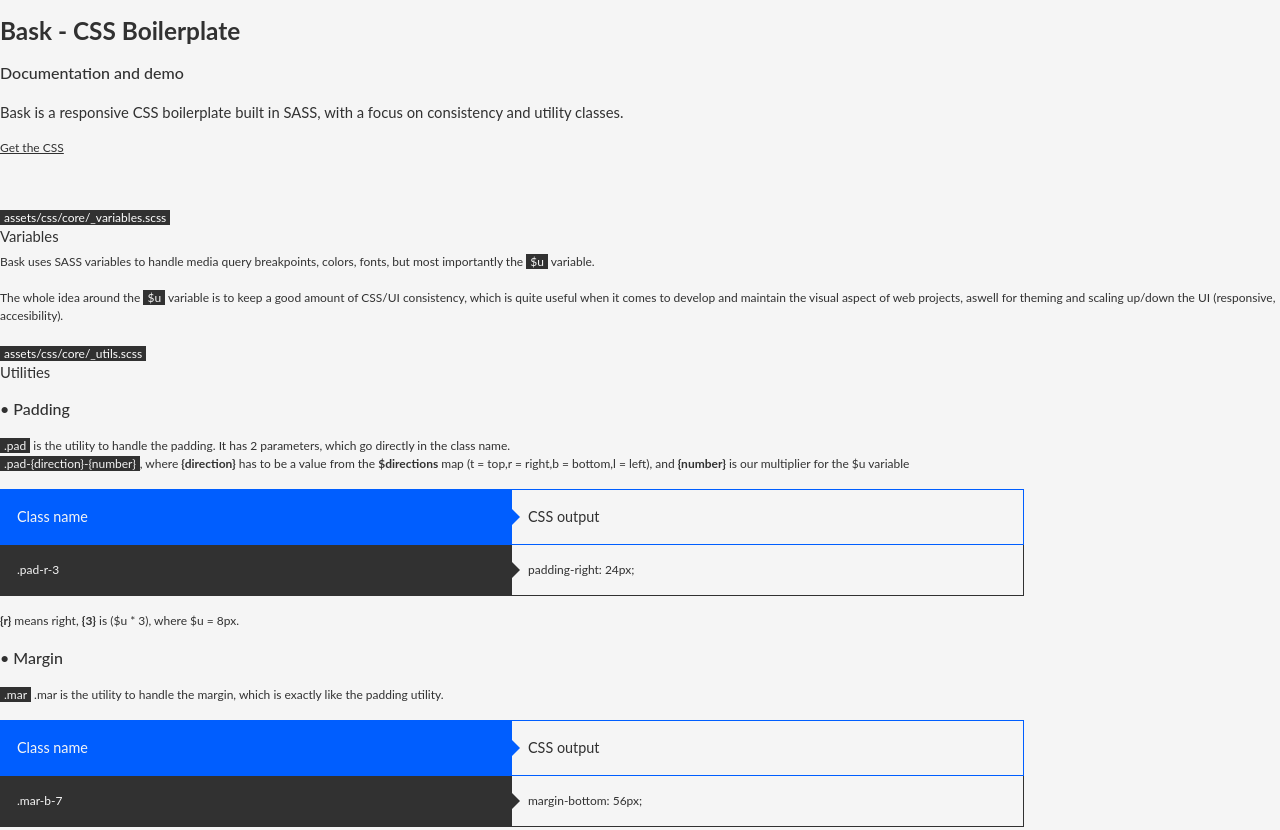
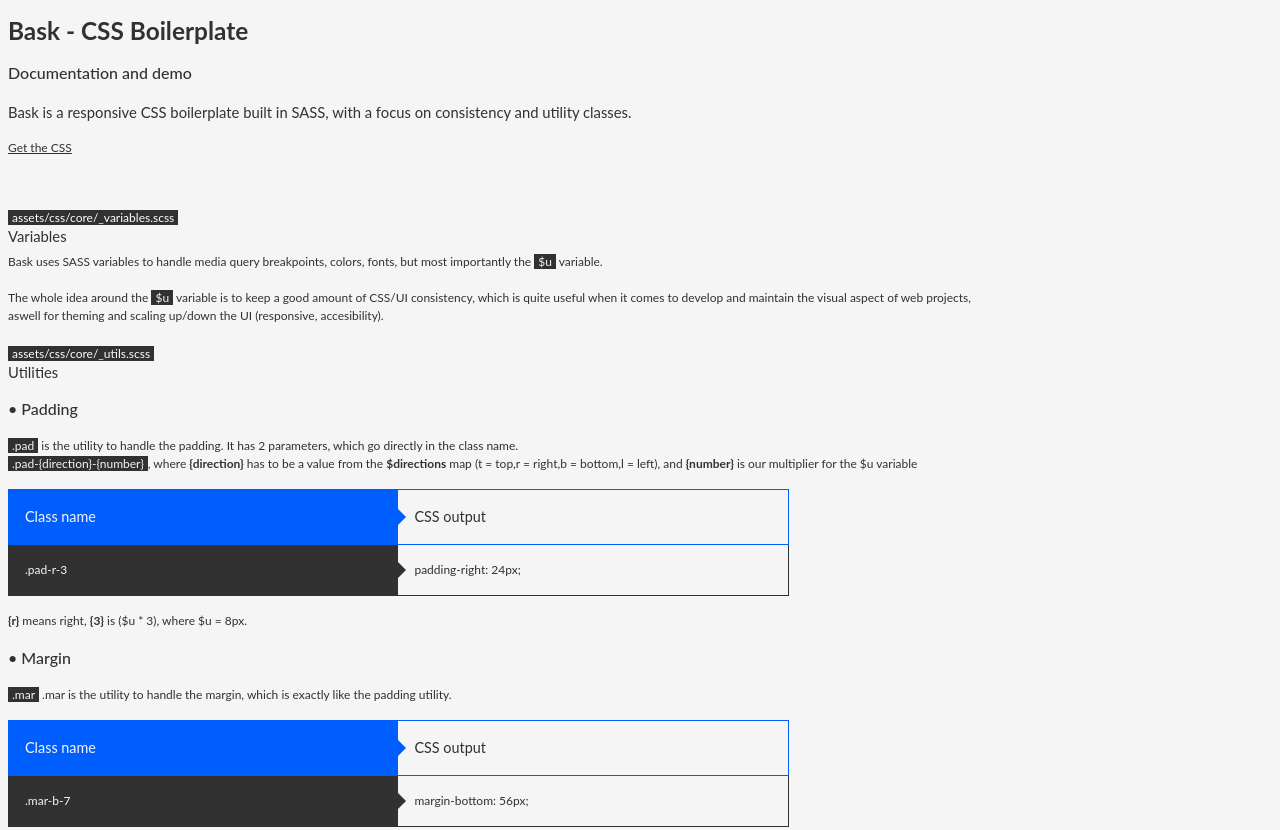
Before and after one commit to andreamorosi/bask, a website: page index.html in a window 1280 px wide. Shown: the top 830 px of the page. Drawn offline with Linux system fonts and the light colour scheme.

Commit message:
feat: new docs page

```diff
--- a/index.html
+++ b/index.html
@@ -17,6 +17,11 @@
     }
     body .bg-main {
       background-color: #313131;
+    }
+    .docs__wrapper {
+      max-width: 992px;
+      width: 100%;
+      padding: 0 8px;
     }
     .table__row {
       display: flex;
@@ -97,9 +102,7 @@
   <main role="main" class="is-docs">
 
     <section id="docs-1" class="docs__1 mar-b-2 pad-t-2 pad-b-2">
-      <div class="container">
-        <div class="row">
-          <div class="col-12 col-md-6 col-md-offset-3">
+      <div class="docs__wrapper">
         <h1 class="title title-3 mar-b-2">
           Bask - CSS Boilerplate
         </h1>
@@ -111,14 +114,17 @@
           <a href="https://raw.githubusercontent.com/andreamorosi/bask/main/build/bask.min.css">Get the CSS</a>
         </p>
       </div>
+
+      <div class="container">
+        <div class="row">
+          <div class="col-12 col-md-6 col-md-offset-3">
+          </div>
         </div>
       </div>
     </section>
 
     <section id="docs-2" class="docs__2 mar-b-2">
-      <div class="container">
-        <div id="siderend-1" class="row">
-          <div class="col-12 col-md-6 col-md-offset-3">
+      <div id="siderend-1" class="docs__wrapper">
         <em class="text text-s color-white mar-t-4">assets/css/core/_variables.scss</em>
         <h3 class="title title-5 mar-b-1">Variables</h3>
         <p class="text text-s">
@@ -130,14 +136,11 @@
           aswell for theming and scaling up/down the UI (responsive, accesibility).
         </p>
       </div>
-        </div>
-      </div>
     </section>
 
     <section id="docs-3" class="docs__3 mar-b-2">
-      <div class="container">
-        <div id="siderend-2" class="row">
-          <div class="col-12 col-md-6 col-md-offset-3">
+      <div id="siderend-2" class="docs__wrapper">
+
         <em class="text text-s color-white mar-t-4">assets/css/core/_utils.scss</em>
         <h3 class="title title-5 mar-b-1">Utilities</h3>
         <h4 class="title title-4 mar-t-2">• Padding</h4>
@@ -450,16 +453,12 @@
           </div>
         </div>
 
-
-          </div>
-        </div>
       </div>
     </section>
 
     <section id="docs-4" class="docs__4 mar-b-2">
-      <div class="container">
-        <div id="siderend-3" class="row">
-          <div class="col-12 col-md-6 col-md-offset-3">
+      <div id="siderend-3" class="docs__wrapper">
+
         <em class="text text-s color-white mar-t-4">assets/css/elements/_typography.scss</em>
         <h3 class="title title-5 mar-b-1">Typography</h3>
         <p class="text text-s">
@@ -623,14 +622,11 @@
         </div>
 
       </div>
-        </div>
-      </div>
     </section>
 
     <section id="docs-5" class="docs__4 mar-b-2">
-      <div class="container">
-        <div id="siderend-4" class="row">
-          <div class="col-12 col-md-6 col-md-offset-3">
+      <div id="siderend-4" class="docs__wrapper">
+
         <em class="text text-s color-white mar-t-4">assets/css/core/_mixins.scss</em>
         <h3 class="title title-5 mar-b-1">Mixins</h3>
         <p class="text text-s">
@@ -642,8 +638,6 @@
         </p>
 
       </div>
-        </div>
-      </div>
     </section>
 
   </main>
```
Also changed, not shown: README.MD. Lines whose indentation alone changed are shown as unchanged.
